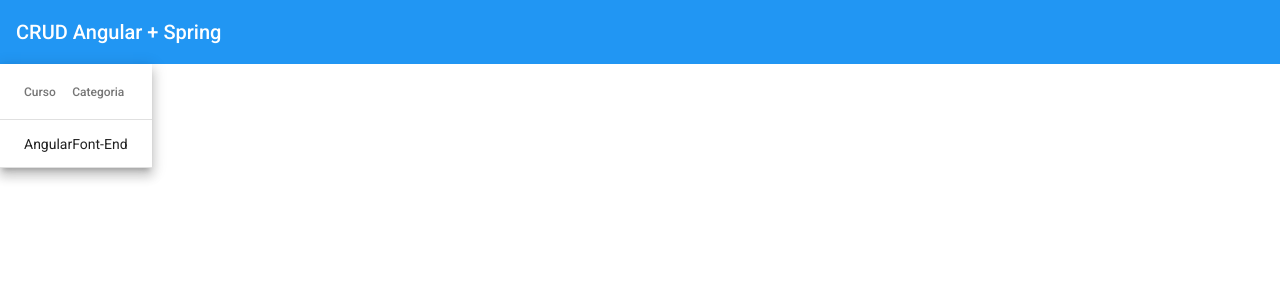
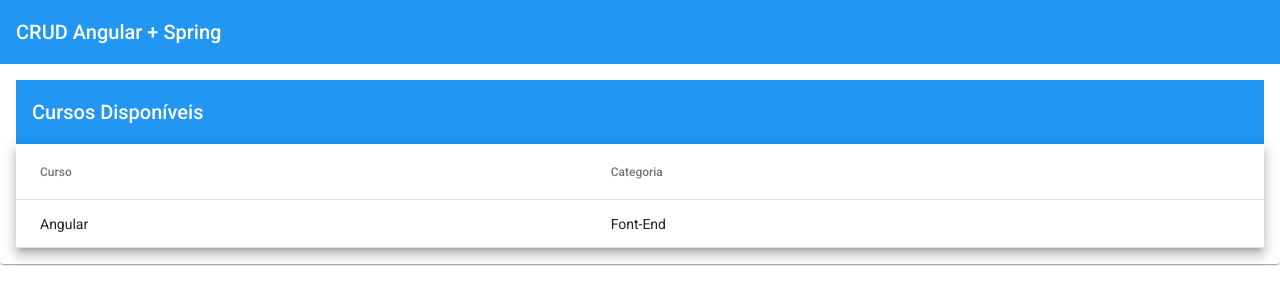
Before and after one commit to stefanopaulo/crud-spring-angular-frontend, an Angular app: page /courses in a window 1280 px wide. Shown: the top 304 px of the page. Built offline with nearby package versions, Linux system fonts and the light colour scheme.

Commit message:
Material Table CSS and Creating an App Material Module

```diff
--- a/src/app/courses/courses.module.ts
+++ b/src/app/courses/courses.module.ts
@@ -1,7 +1,7 @@
 import { CommonModule } from '@angular/common';
 import { NgModule } from '@angular/core';
-import { MatTableModule } from '@angular/material/table';
 
+import { AppMaterialModule } from '../shared/app-material/app-material.module';
 import { CoursesRoutingModule } from './courses-routing.module';
 import { CoursesComponent } from './courses/courses.component';
 
@@ -12,7 +12,7 @@
   imports: [
     CommonModule,
     CoursesRoutingModule,
-    MatTableModule
+    AppMaterialModule
   ]
 })
 export class CoursesModule { }
--- a/src/app/courses/courses/courses.component.html
+++ b/src/app/courses/courses/courses.component.html
@@ -1,3 +1,6 @@
+<mat-card>
+  <mat-toolbar color="primary">Cursos Disponíveis</mat-toolbar>
+
   <table mat-table [dataSource]="courses" class="mat-elevation-z8">
       <!-- Name Column -->
       <ng-container matColumnDef="name">
@@ -14,3 +17,4 @@
       <tr mat-header-row *matHeaderRowDef="displayedColumns"></tr>
       <tr mat-row *matRowDef="let row; columns: displayedColumns;"></tr>
   </table>
+</mat-card>
--- a/src/app/courses/courses/courses.component.scss
+++ b/src/app/courses/courses/courses.component.scss
@@ -0,0 +1,3 @@
+table {
+    width: 100%;
+}
```
Also changed, not shown: src/app/shared/app-material/app-material.module.ts (added, +13 -0 lines). Lines whose indentation alone changed are shown as unchanged.
